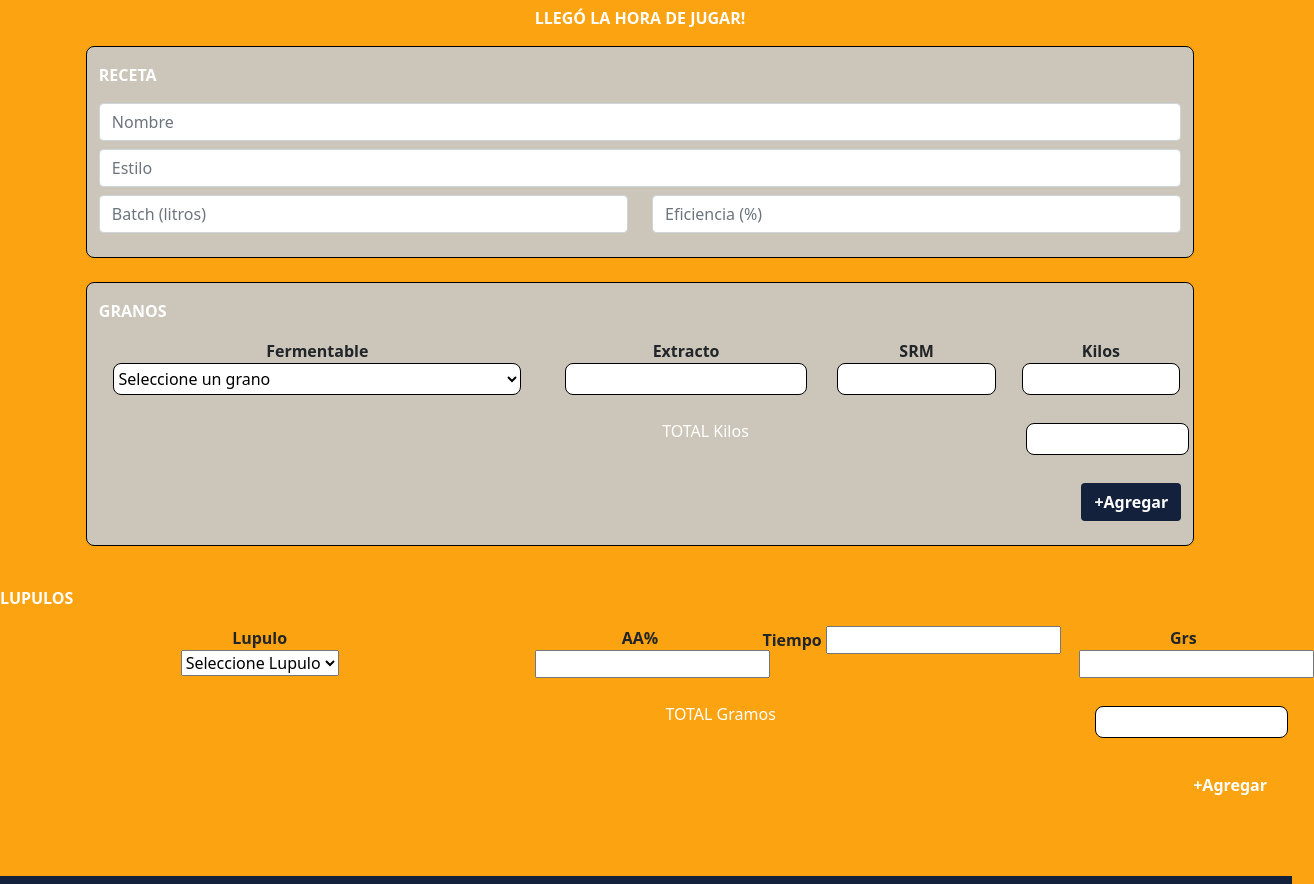
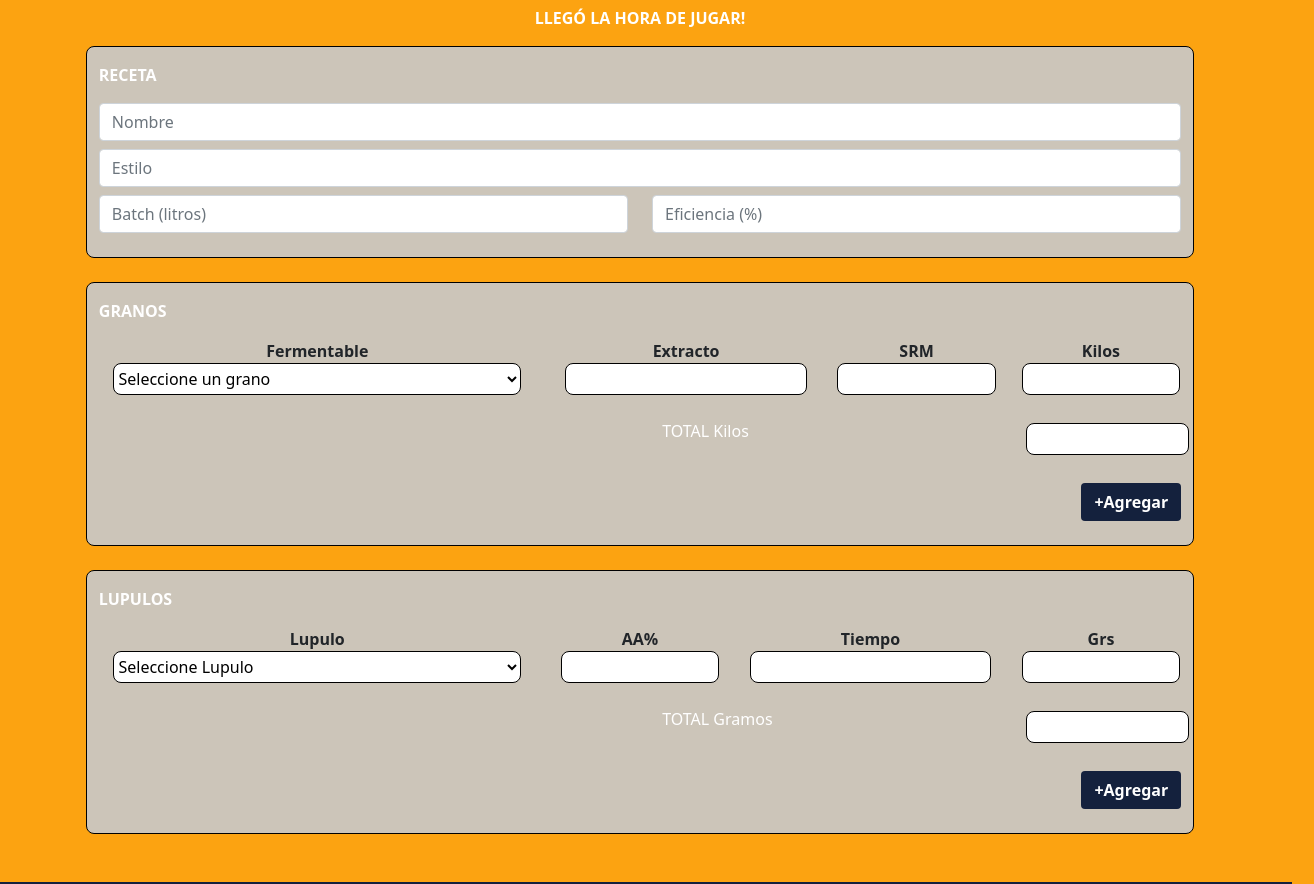
Before and after one commit to CarlosMaurin/hol, a plain HTML site: page pages/ultimo.html in a window 1280 px wide. Shown: the part 106-990 px from the top of the page, 1314 px wide, since content can reach past the window. Drawn offline with nearby package versions, Linux system fonts and the light colour scheme.

Commit message:
Update ultimo.css

```diff
--- a/styles/ultimo.css
+++ b/styles/ultimo.css
@@ -117,3 +117,64 @@ body{
 	height: 2rem;
     color: black;
 }
+
+
+/* ----------LUPULOS---------------------- */
+
+.main-nueva__lupulos{
+    width: 85%;
+    border: black solid 0.1rem;
+    background-color: #CCC5B9;
+    border-radius: 0.5rem;
+}
+
+
+
+.alfa-container{
+	display: flex;
+	margin: auto;
+	width: 90%;
+	color: black;
+	border: solid black 0.1rem;
+	background-color: white;
+	border-radius: 0.5rem;
+	height: 2rem;
+}
+
+.listado-lupulo{
+	display: flex;
+	margin: auto;
+	width: 90%;
+	border: solid black 0.1rem;
+	background-color: white;
+	border-radius: 0.5rem;
+	height: 2rem;
+    margin-bottom: 0.5rem;
+}
+
+.tiempo-container{
+	display: flex;
+	margin: auto;
+	width: 90%;
+	color: black;
+	border: solid black 0.1rem;
+	background-color: white;
+	border-radius: 0.5rem;
+	height: 2rem;
+}
+
+.gramos-container{
+	display: flex;
+	margin: auto;
+	width: 90%;
+	color: black;
+	border: solid black 0.1rem;
+	background-color: white;
+	border-radius: 0.5rem;
+	height: 2rem;
+}
+
+
+.btn-agregar-lupulo{
+    background-color: #14213D;
+}
```
